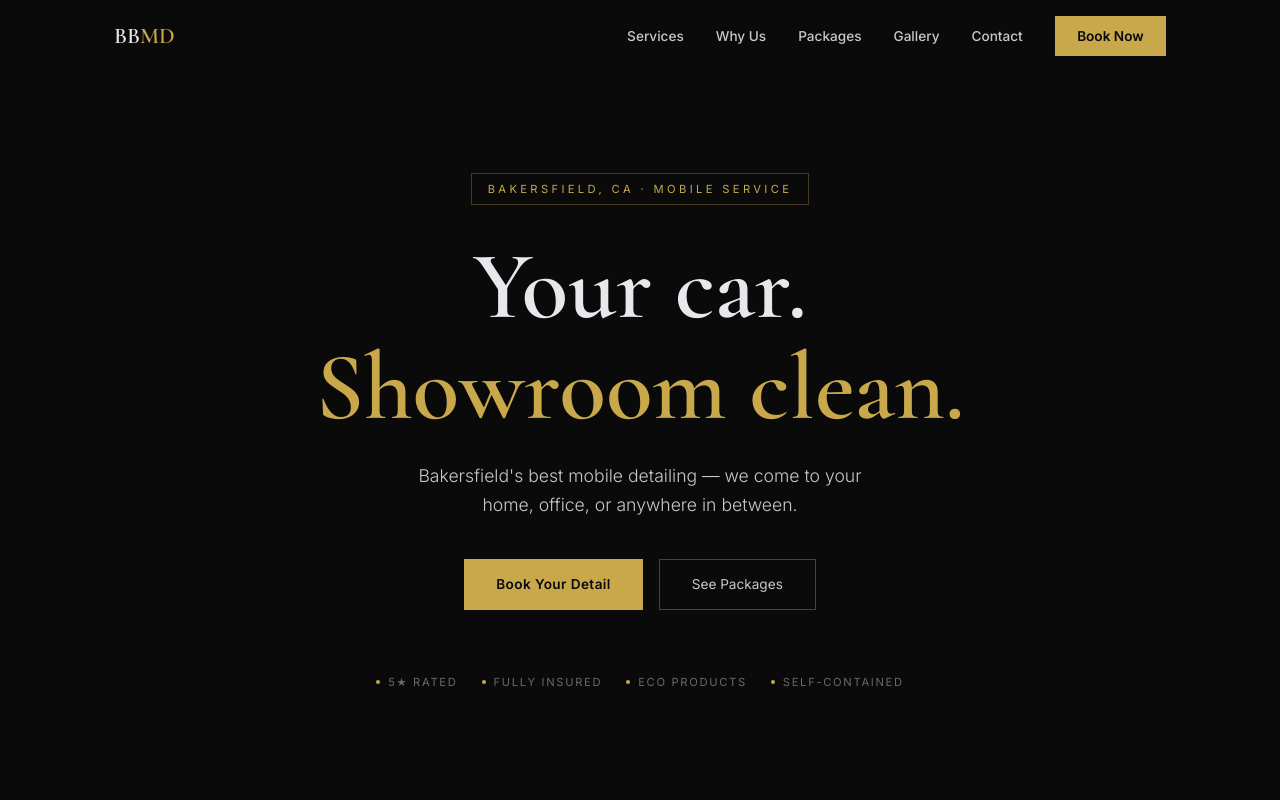
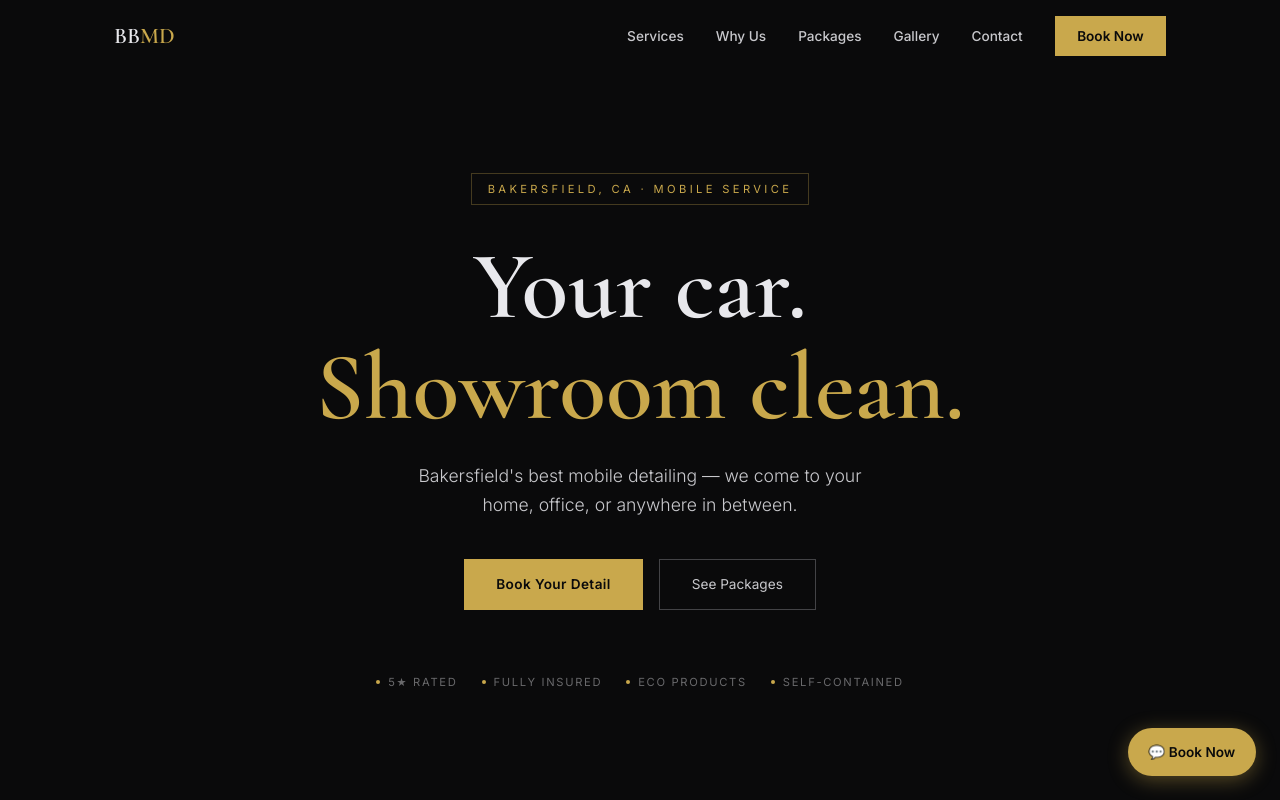
Before and after one commit to skyboss878/bbdetail, a Next.js app: page / in a window 1280 px wide. Shown: the top 800 px of the page. Built offline with nearby package versions, Linux system fonts and the light colour scheme.

Commit message:
floating chat agent button

```diff
--- a/src/app/page.js
+++ b/src/app/page.js
@@ -334,10 +334,26 @@ function Footer() {
   )
 }
 
+function ChatButton() {
+  return (
+    <a href="/chat" style={{
+      position:'fixed', bottom:'1.5rem', right:'1.5rem', zIndex:60,
+      background:C.gold, color:C.obs, textDecoration:'none',
+      display:'flex', alignItems:'center', gap:'0.5rem',
+      padding:'0.85rem 1.3rem', borderRadius:'999px',
+      fontWeight:700, fontSize:'0.85rem',
+      boxShadow:'0 4px 20px rgba(201,168,76,0.4)',
+    }}>
+      💬 Book Now
+    </a>
+  )
+}
+
 export default function Home() {
   return (
     <main>
       <NavBar />
+      <ChatButton />
       <Hero />
       <Services />
       <WhyUs />
```
